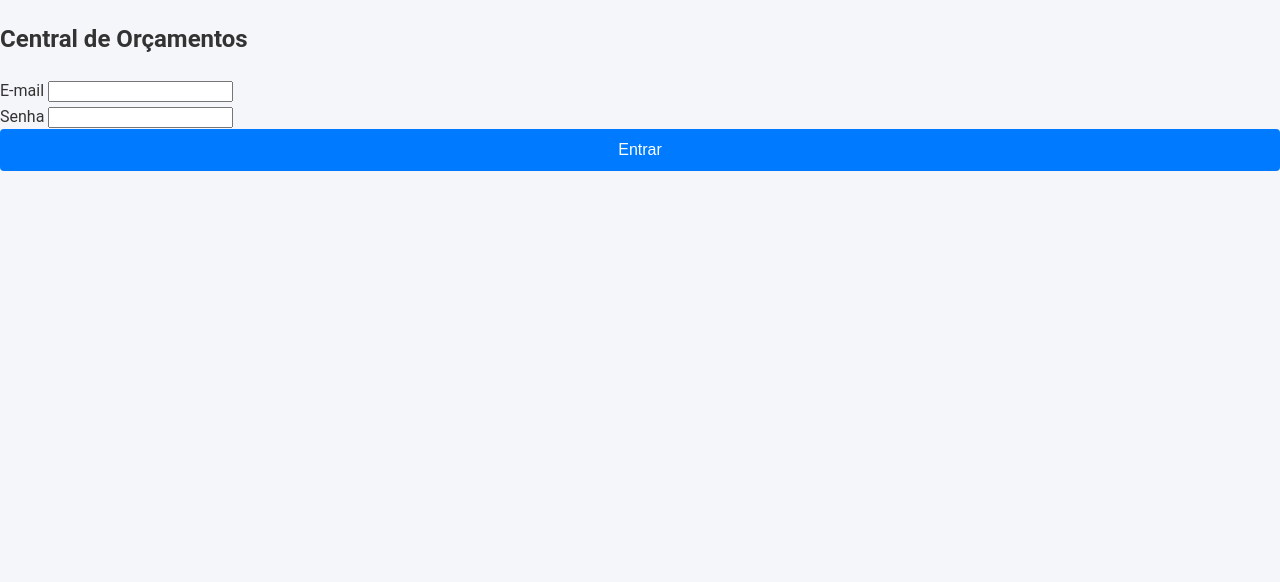
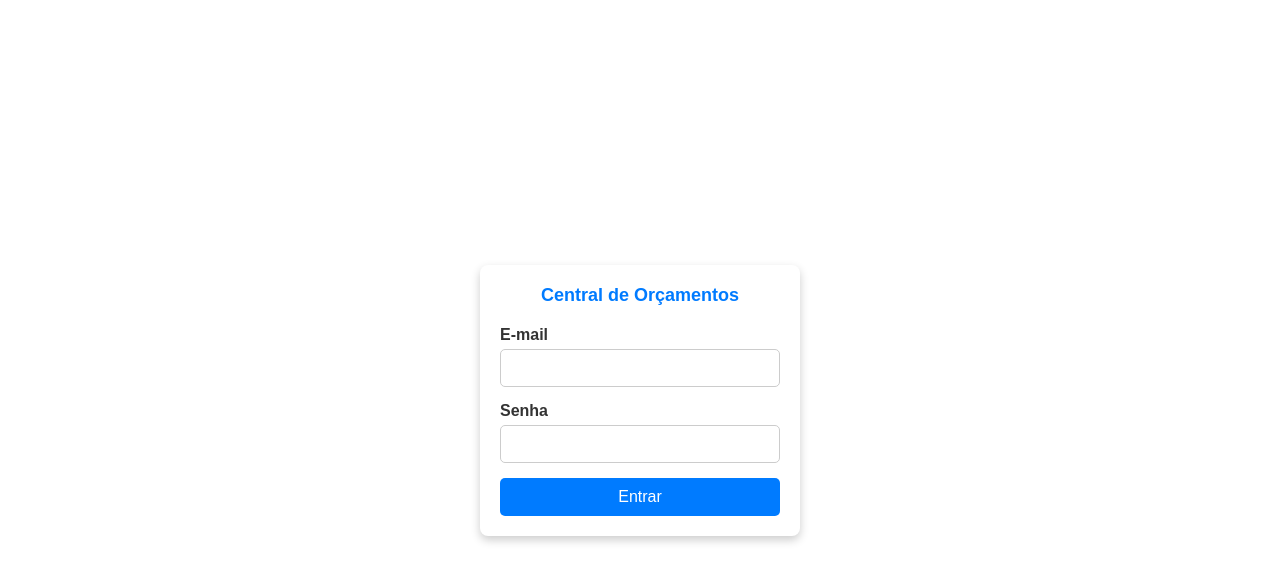
Before and after one commit to WarlessonSabino/Central_Orc, a plain HTML site: page central_login/frontend/index.html in a window 1280 px wide. Drawn offline with Linux system fonts and the light colour scheme; files that its build step writes are made by us from their sources.

Commit message:
Update index.html

```diff
--- a/central_login/frontend/index.html
+++ b/central_login/frontend/index.html
@@ -4,7 +4,7 @@
     <meta charset="UTF-8">
     <meta name="viewport" content="width=device-width, initial-scale=1.0">
     <title>Tela de Login</title>
-    <link rel="stylesheet" href="/central_orc/Central_Orc/central_login/frontend/css/style.css">
+    <link rel="stylesheet" href="./css/style.css">
 </head>
 <body>
     <div class="login-container">
```
